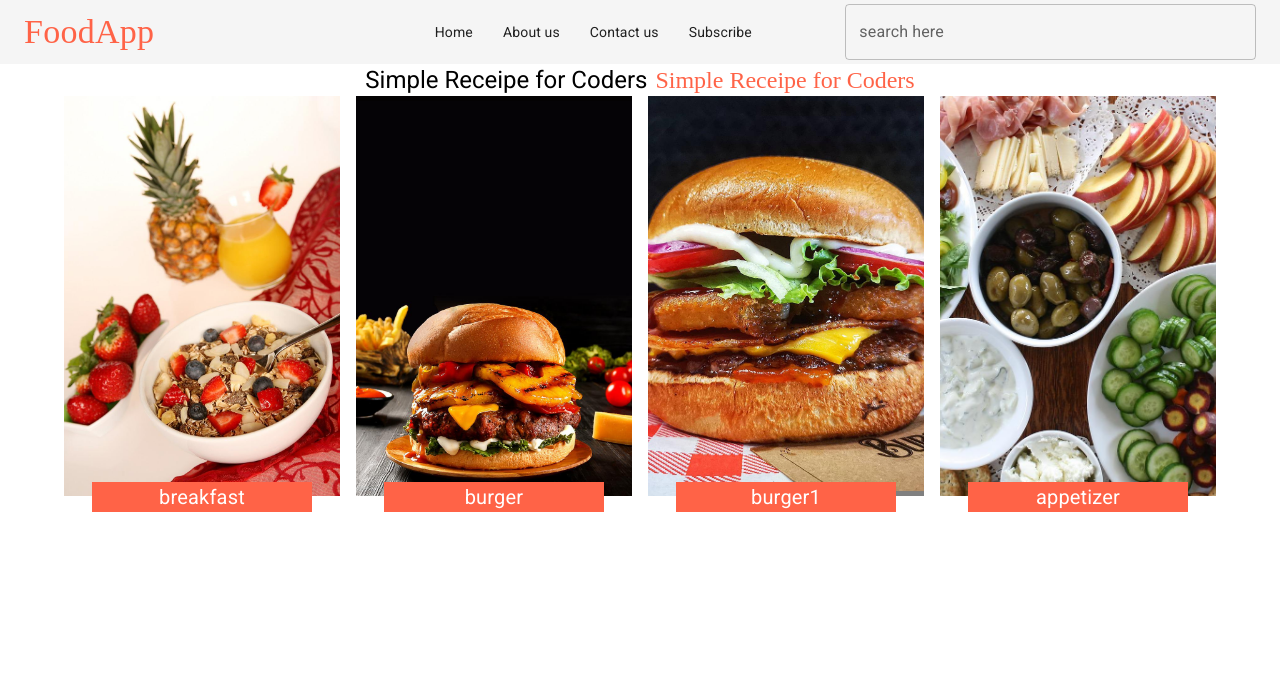
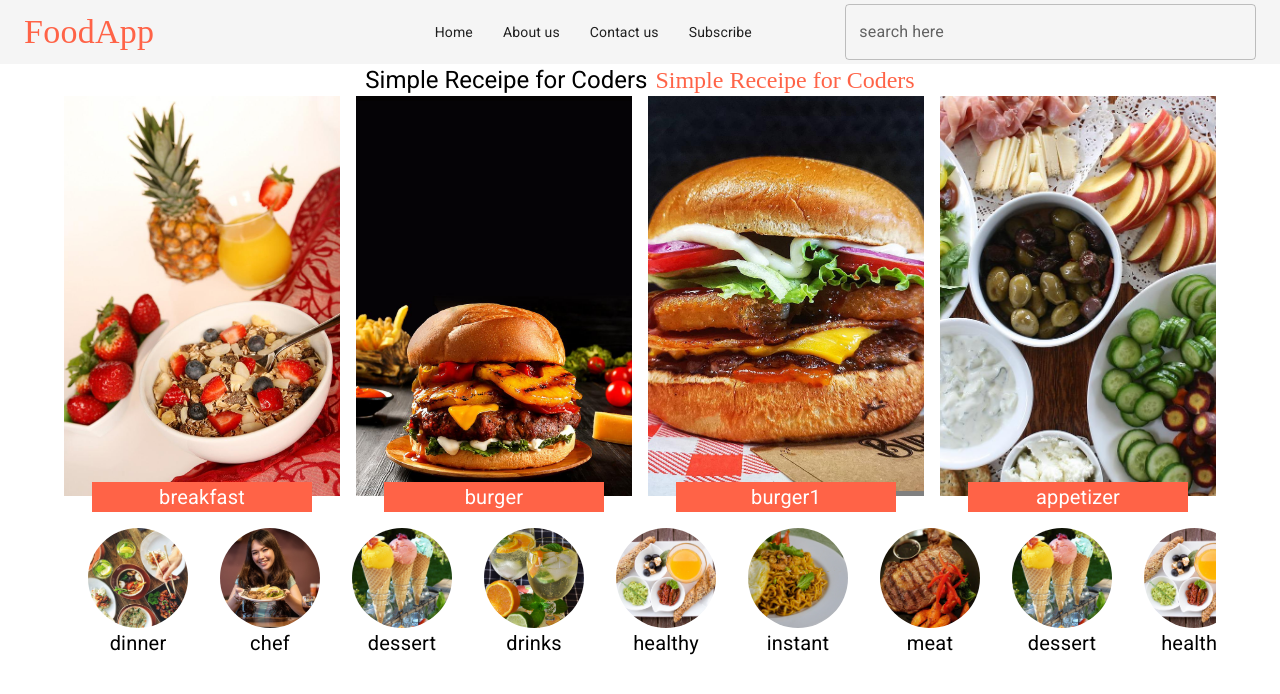
Before and after one commit to imranworkspace/foodapp, a React (Create React App) app: page / in a window 1280 px wide. Shown: the top 694 px of the page. Built offline with nearby package versions, Linux system fonts and the light colour scheme; a web font is replaced by a local one.

Commit message:
add category stack-container inside here component for center alignment

```diff
--- /dev/null
+++ b/src/componants/category/Category.js
@@ -0,0 +1,127 @@
+import { Box, Stack, Typography, styled } from '@mui/material';
+import dinner from '../../static/dinner.jpg'
+import chef from '../../static/chef.jpg'
+import dessert from '../../static/dessert.jpg'
+import drinks from '../../static/drinks.jpg'
+import healthy from '../../static/healthy.jpg'
+import instant from '../../static/instant.jpg'
+import meat from '../../static/meat.jpg'
+
+const Category = () => {
+    const StyledCard = styled(Box)(({theme})=>({
+        display:'flex',
+        justifyContent:'center',
+        backgroundRepeat:'no-repeat',
+        backgroundPosition:'center',
+        backgroundSize:'cover',
+
+        // for circle card we set below properties
+        borderRadius:'100%',
+        overflow:'hidden',
+        width:'100px',
+
+
+        //height:400, /* dont put like this instead of use below one*/
+        //height:{sx:200,md:400}, /* another option using material ui usint theme */
+        cursor:"pointer",
+        // for height we use material ui theme option up for above md and down for sm screens
+        [theme.breakpoints.up('md')]:{
+          height:100,
+        },
+        [theme.breakpoints.down('md')]:{
+          height:100,
+        },
+        "&:hover":{
+          opacity:0.8,
+          boxSizing:'borderBox',
+          zIndex:1,
+          transition:`all 0.45s ease`,
+        }
+    }));
+
+    const StyledTypography = styled(Typography)({
+      textAlign:'center',
+      color:'black',
+      fontSize:20,
+    })
+
+    // creating Box for our circle card with style prop
+    const CardBox = styled(Box)({
+        display:'flex',
+        justifyContent:'center',
+        alignItems:'center',
+        flexDirection:'column',
+    })
+
+
+  return (
+    // for single dimention we use Stack instead of Container from material ui
+    <Stack Container direction={'row'} mt={4} spacing={4} ml={3} sx={{overflow:'auto'}}>
+      <CardBox>
+      <StyledCard sx={{backgroundImage:`url(${dinner})`}} />
+        <StyledTypography>
+        dinner
+        </StyledTypography>
+      </CardBox>
+
+      <CardBox>
+      <StyledCard sx={{backgroundImage:`url(${chef})`}} />
+        <StyledTypography>
+        chef
+        </StyledTypography>
+      </CardBox>
+
+      <CardBox>
+      <StyledCard sx={{backgroundImage:`url(${dessert})`}} />
+        <StyledTypography>
+        dessert
+        </StyledTypography>
+      </CardBox>
+
+      <CardBox>
+      <StyledCard sx={{backgroundImage:`url(${drinks})`}} />
+        <StyledTypography>
+        drinks
+        </StyledTypography>
+      </CardBox>
+
+      <CardBox>
+      <StyledCard sx={{backgroundImage:`url(${healthy})`}} />
+        <StyledTypography>
+        healthy
+        </StyledTypography>
+      </CardBox>
+
+      <CardBox>
+      <StyledCard sx={{backgroundImage:`url(${instant})`}} />
+        <StyledTypography>
+        instant
+        </StyledTypography>
+      </CardBox>
+
+      <CardBox>
+      <StyledCard sx={{backgroundImage:`url(${meat})`}} />
+        <StyledTypography>
+        meat
+        </StyledTypography>
+      </CardBox>
+
+      <CardBox>
+      <StyledCard sx={{backgroundImage:`url(${dessert})`}} />
+        <StyledTypography>
+        dessert
+        </StyledTypography>
+      </CardBox>
+
+      <CardBox>
+      <StyledCard sx={{backgroundImage:`url(${healthy})`}} />
+        <StyledTypography>
+        healthy
+        </StyledTypography>
+      </CardBox>
+
+    </Stack>
+  )
+}
+
+export default Category
--- a/src/componants/hero/Hero.js
+++ b/src/componants/hero/Hero.js
@@ -3,6 +3,7 @@ import breakfast from  '../../static/breakfast.jpg'
 import burger from  '../../static/burger.jpg'
 import burger1 from  '../../static/burger1.jpg'
 import appetizer from  '../../static/appetizer.jpg'
+import Category from '../category/Category'
 const Hero = () => {
 
     const StyledCard = styled(Box)(({theme})=>({
@@ -18,7 +19,7 @@ const Hero = () => {
         [theme.breakpoints.up('md')]:{
           height:400,
         },
-        [theme.breakpoints.down('sm')]:{
+        [theme.breakpoints.down('md')]:{
           height:200,
         },
         "&:hover":{
@@ -94,6 +95,8 @@ const Hero = () => {
             </StyledCard>
         </Grid>
       </Grid>
+      {/* for alignment we put our category container here */}
+      <Category />
     </Container>
   )
 }
```
